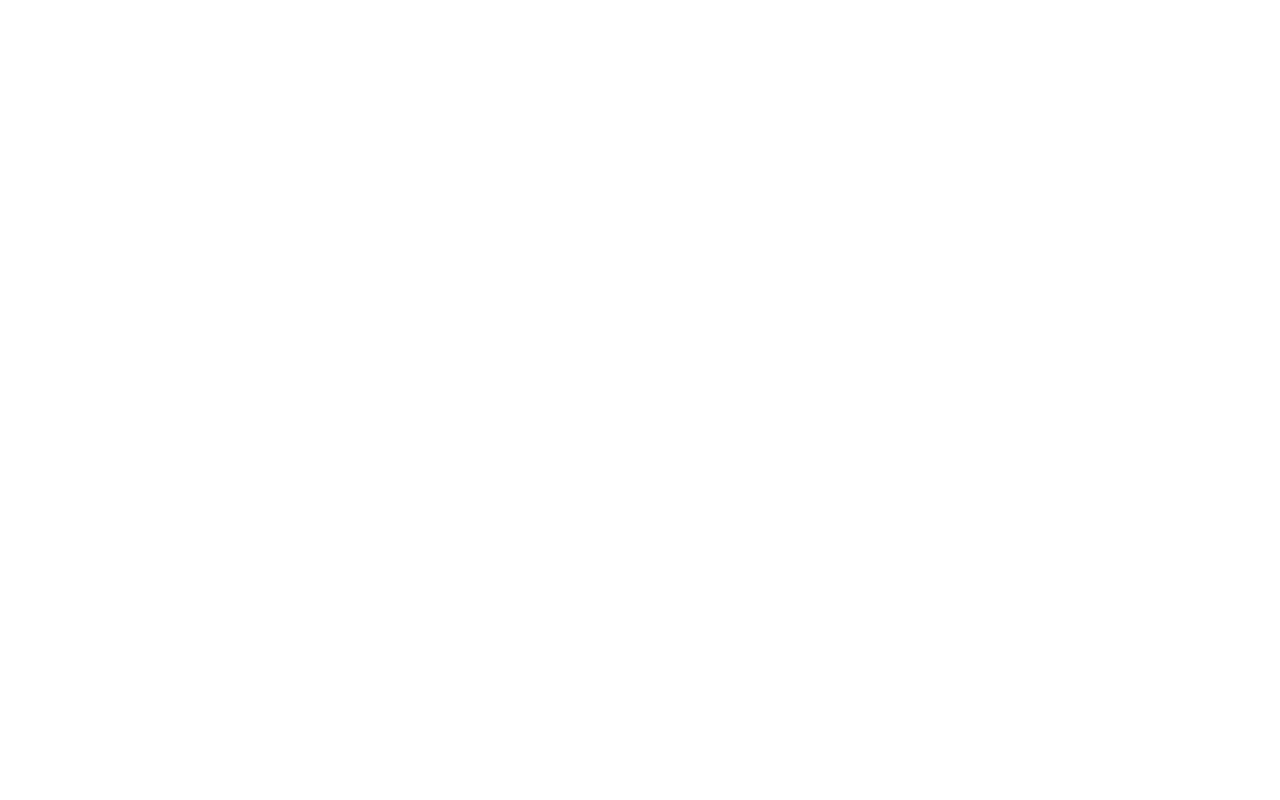
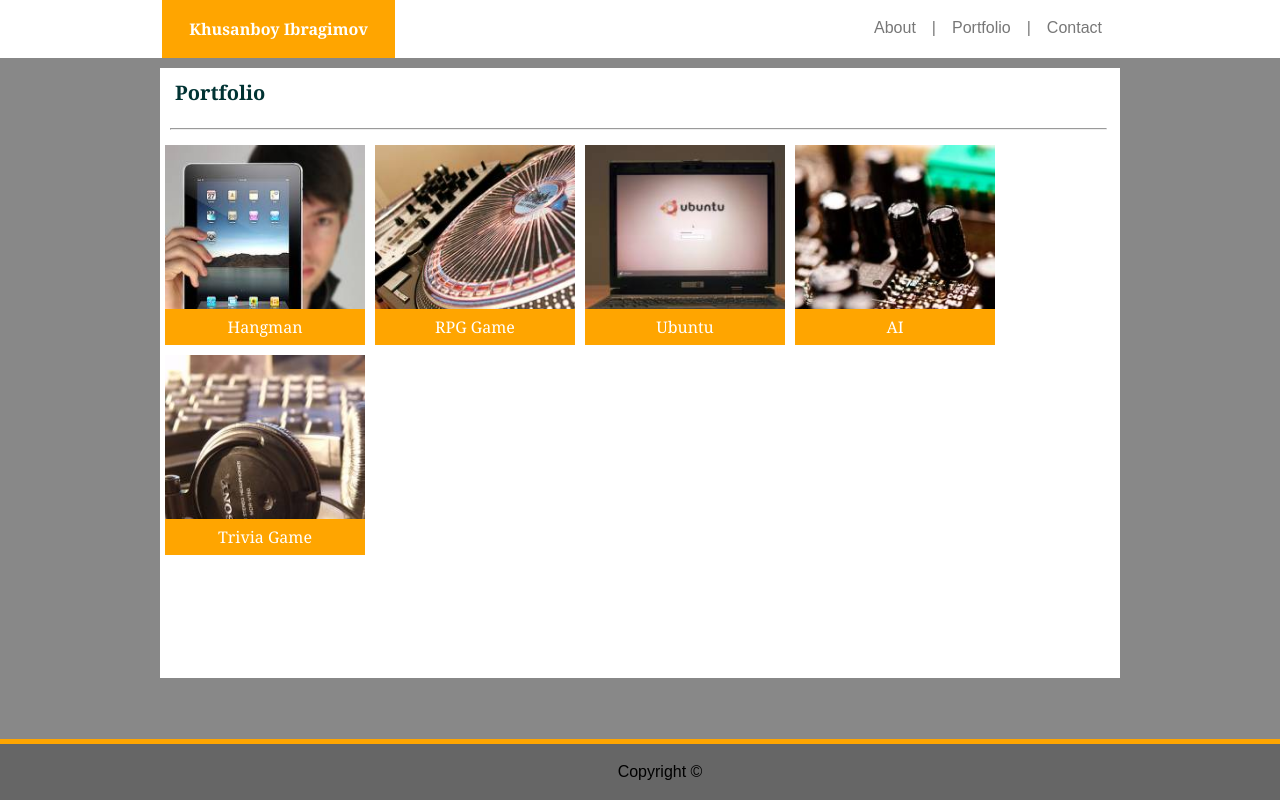
Before and after one commit to khusanboyIbragimov/Basic-Portfolio, a plain HTML site: page portfolio.html in a window 1280 px wide. Drawn offline with Linux system fonts and the light colour scheme.

Commit message:
Some on my web page

```diff
--- a/assets/css/style.css
+++ b/assets/css/style.css
@@ -0,0 +1,189 @@
+
+body{
+    /* background-image: url("../images/beautiful-background-4.jpg"); */
+    background-color: #888888;
+
+
+}
+.header{
+    background-color:#ffffff;
+    border-color: #cccccc;
+    height: 58px;
+    width:100%;
+}
+#header-div{
+    width:956px;
+    margin:0 auto;
+}
+#header-name {
+    position: relative;
+    background-color:#ffa500;
+    color:#ffffff;
+    width:20%;
+    font-family: Georgia, 'Times New Roman', Times, serif;
+    padding:21px;
+    float: left;
+    text-align: center;
+    font-weight: bold;
+}
+ul{
+    list-style-type: none;
+}
+li{
+    float:right;
+    font-family: 'Arial', 'Helvetica Neue', Helvetica, sans-serif;
+    color: #777777;
+    text-decoration: none;
+    padding:20px 0px 0px 0px;
+}
+
+li a{
+    font-family: 'Arial', 'Helvetica Neue', Helvetica, sans-serif;
+    color: #777777;
+    text-decoration: none;
+    padding: 14px 16px;
+}
+.content{
+    width:960px;
+    margin:10px auto;
+    border-color: #dddddd;
+    background-color: #ffffff;
+    height:610px;
+}
+
+.title{
+    color:#003333;
+    font-family: Georgia, 'Times New Roman', Times, serif;
+    padding:15px;
+    font-weight: bold;
+    font-size:20px;
+}
+hr{
+    width:935px;
+    margin:10px;
+}
+img{
+    widows: 214px;
+    height:316px;
+    float: left;
+    margin: 5px;
+}
+
+.clear{
+    clear:both;
+}
+.contact-content{
+    font-family: 'Arial', 'Helvetica Neue', Helvetica, sans-serif;
+    color: #777777;
+    padding:20px;
+    line-height: 1.5;
+}
+.text{
+    width:100%;
+    height:20px;
+    margin-bottom: 20px;
+}
+
+textarea{
+    width:100%;
+    height:200px;
+    margin-bottom: 20px;
+}
+button{
+    background-color: #ffa500;;
+    color:#ffffff;
+    font-family: 'Arial', 'Helvetica Neue', Helvetica, sans-serif;
+    text-align: center;
+    padding:10px 32px;
+    border:none;
+    font-size:16px;
+}
+
+footer{
+    padding:20px;
+    background-color: #666666;
+    text-align: center;
+    font-family: 'Arial', 'Helvetica Neue', Helvetica, sans-serif;
+    border-top: 5px solid #ffa500;;
+    left:0;
+    bottom:0;
+    width:100%;
+    position:fixed;
+
+}
+
+.imageText{
+    position: relative;
+    height:200px;
+    float: left;
+}
+.portfolio-img{
+    position: relative;
+    width:200px;
+    height:200px;
+}
+.img-txt1 {
+    position: absolute;
+    background-color: #ffa500;
+    color:#ffffff;
+    font-family: Georgia, 'Times New Roman', Times, serif;
+    text-align: center;
+    border:none;
+    width: 180px;
+    padding: 10px;
+    bottom: -5px;
+    left: 5px;
+}
+
+.img-txt2 {
+    position: absolute;
+    background-color: #ffa500;
+    color:#ffffff;
+    font-family: Georgia, 'Times New Roman', Times, serif;
+    text-align: center;
+    border:none;
+    width:180px;
+    padding:10px;
+    bottom: -5px;
+    left: 215px;
+}
+.img-txt3 {
+    position: absolute;
+    background-color: #ffa500;
+    color:#ffffff;
+    font-family: Georgia, 'Times New Roman', Times, serif;
+    text-align: center;
+    border:none;
+    width:180px;
+    padding:10px;
+    bottom: -5px;
+    left: 425px;
+}
+.img-txt4 {
+    position: absolute;
+    background-color: #ffa500;
+    color:#ffffff;
+    font-family: Georgia, 'Times New Roman', Times, serif;
+    text-align: center;
+    border:none;
+    width:180px;
+    padding:10px;
+    bottom: -5px;
+    left: 635px;
+}
+.img-txt5 {
+    position: absolute;
+    background-color: #ffa500;
+    color:#ffffff;
+    font-family: Georgia, 'Times New Roman', Times, serif;
+    text-align: center;
+    border:none;
+    width:180px;
+    padding: 10px;
+    bottom: -215px;
+    left: 5px;
+}
+input:hover{
+    background-color: #c3c3c3;
+
+}
--- a/contact.html
+++ b/contact.html
@@ -0,0 +1,56 @@
+
+<!DOCTYPE html>
+<html lang="en">
+
+<head>
+    <meta charset="UTF-8">
+    <meta name="viewport" content="width=device-width, initial-scale=1.0">
+    <meta http-equiv="X-UA-Compatible" content="ie=edge">
+    <title>Contact</title>
+    <link rel="stylesheet" href="assets/css/reset.css">
+    <link type="text/css" rel="stylesheet" href="assets/css/style.css">
+
+</head>
+
+<body>
+    <header>
+        <div class="header">
+            <div id="header-div">
+                <div id="header-name">
+                    Ibragimov Khusanboy
+                </div>
+                <ul>
+                    <li>
+                        <a href="#">Contact</a>
+                    </li>
+                    <li>|</li>
+                    <li>
+                        <a href="portfolio.html">Portfolio </a>
+                    </li>
+                    <li>|</li>
+                    <li>
+                        <a href="index.html">About </a>
+                    </li>
+                </ul>
+            </div>
+        </div>
+    </header>
+    <section class="content">
+        <div>
+            <div class="title">Contact</div>
+            <hr>
+            <div class="contact-content">
+                <div class="contact-data">Name</div>
+                <input class="text" type="text" placeholder="Khusanboy Ibragimov">
+                <div class="contact-data">Email</div>
+                <input class="text" type="email" placeholder="mail4khusanboy@gmail.com">
+                <div class="content-data">Message</div>
+                <textarea></textarea>
+                <button class="button">Submit</button>
+            </div>
+        </div>
+    </section>
+    <footer>Copyright &copy;</footer>
+</body>
+
+</html>
--- a/portfolio.html
+++ b/portfolio.html
@@ -0,0 +1,68 @@
+<!DOCTYPE html>
+<html lang="en">
+
+<head>
+    <meta charset="UTF-8">
+    <meta name="viewport" content="width=device-width, initial-scale=1.0">
+    <meta http-equiv="X-UA-Compatible" content="ie=edge">
+    <title>Portfolio</title>
+    <link rel="stylesheet" href="assets/css/reset.css">
+    <link type="text/css" rel="stylesheet" href="assets/css/style.css">
+</head>
+
+<body>
+    <header>
+        <div class="header">
+            <div id="header-div">
+                <div id="header-name">
+                    Khusanboy Ibragimov
+                </div>
+                <div>
+                    <ul>
+                        <li>
+                            <a href="contact.html">Contact</a>
+                        </li>
+                        <li>|</li>
+                        <li>
+                            <a href="#">Portfolio</a>
+                        </li>
+                        <li>|</li>
+                        <li>
+                            <a href="index.html">About</a>
+                        </li>
+                    </ul>
+                </div>
+            </div>
+        </div>
+    </header>
+    <section class="content">
+        <div class="title">Portfolio</div>
+        <hr>
+        <div class="portfolio-content">
+            <div class="imageText">
+                <img class="portfolio-img" src="assets/images/image1.jpg" alt="image1">
+                <div class="img-txt1">Hangman</div>
+            <!-- </div> -->
+            <!-- <div> -->
+                <img class="portfolio-img" src="assets/images/image2.jpg" alt="image2">
+                <div class="img-txt2">RPG Game</div>
+            <!-- </div> -->
+            <!-- <div> -->
+                <img class="portfolio-img" src="assets/images/image3.jpg" alt="image3">
+                <div class="img-txt3">Ubuntu</div>
+            <!-- </div> -->
+            <!-- <div> -->
+                <img class="portfolio-img" src="assets/images/image4.jpg" alt="image4">
+                <div class="img-txt4">AI</div>
+            <!-- </div> -->
+            <!-- <div> -->
+                <img class="portfolio-img" src="assets/images/image5.jpg" alt="image5">
+                <div class="img-txt5">Trivia Game</div>
+            </div>
+        </div>
+    </section>
+    <footer>Copyright &copy;</footer>
+
+</body>
+
+</html>
```
Also changed, not shown: index.html (+59 -3 lines), assets/images/image1.jpg (added), assets/images/image2.jpg (added), assets/images/image3.jpg (added), assets/images/image4.jpg (added), assets/images/image5.jpg (added), 3 other files.
